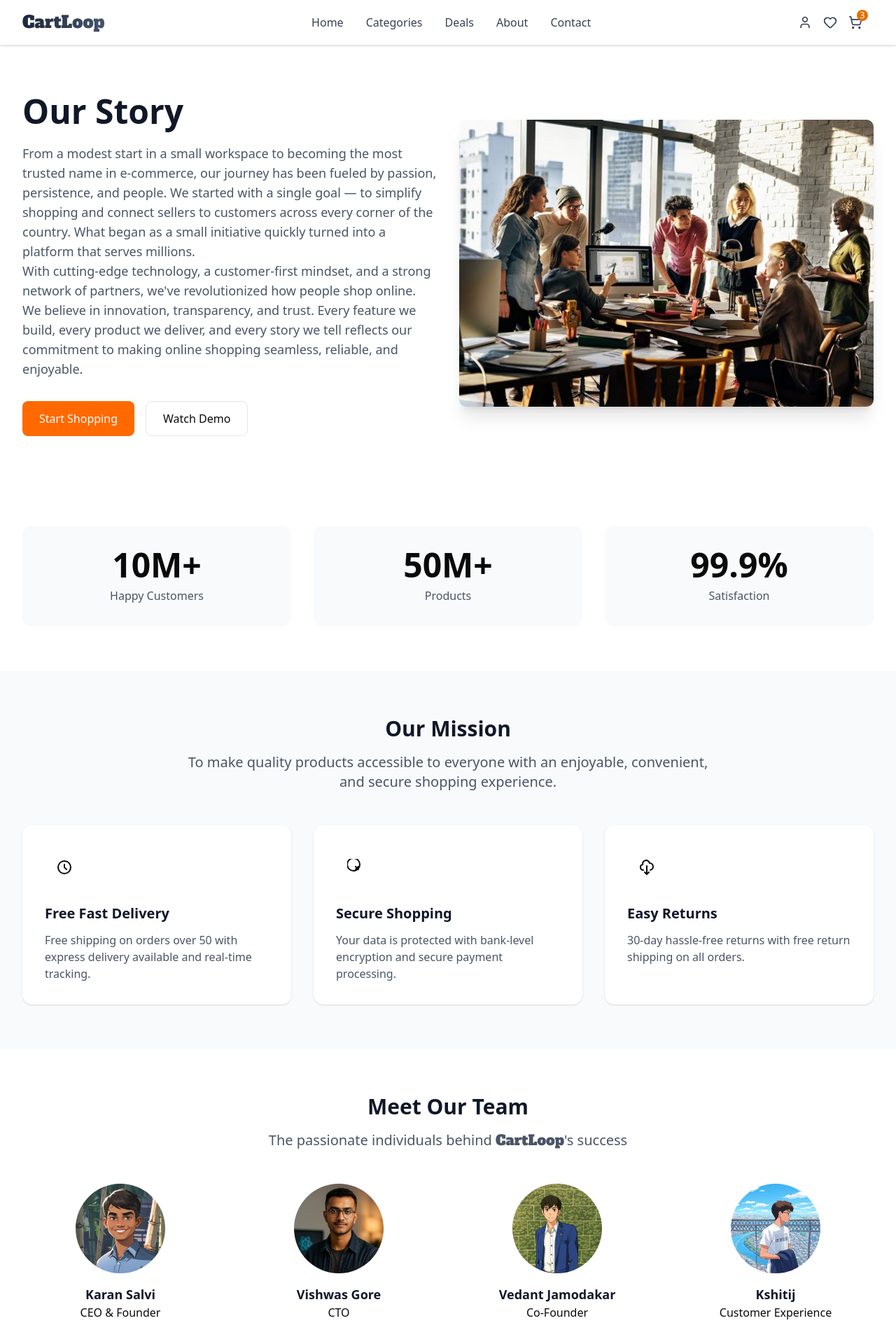
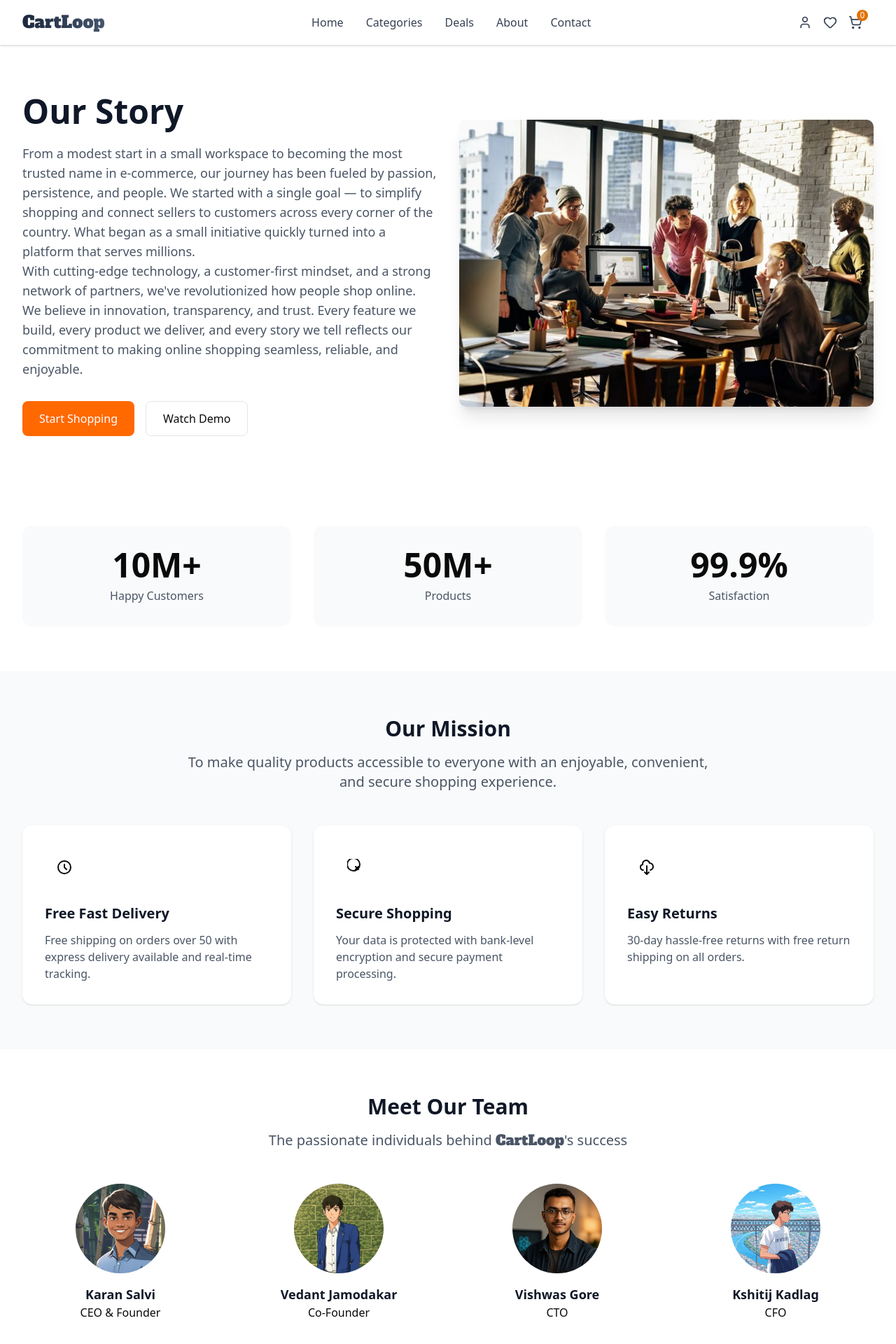
Before and after one commit to seetsch/eccomerce_web, a React (Vite) app in the folder Frontend/: page /about in a window 1280 px wide. Shown: the top 1920 px of the page at 70% size. Built offline with nearby package versions, Linux system fonts and the light colour scheme; no server answers.

Commit message:
Change: Changed Designation and fix some small bugs

```diff
--- a/Frontend/src/App.jsx
+++ b/Frontend/src/App.jsx
@@ -25,7 +25,14 @@ const App = () => {
         <Routes>
           <Route path="/" index element={<Home />} />
           <Route path="/login" element={<LoginPage />} />
-          <Route path="/wishlist" element={<WishPage />} />
+          <Route
+            path="/wishlist"
+            element={
+              <ProtectedRoute allowedRoles={["user", "vendor"]}>
+                <WishPage />
+              </ProtectedRoute>
+            }
+          />
           <Route path="/unauthorized" element={<Unauth />} />
           <Route path="/register" element={<Register />} />
           <Route path="/about" element={<About />} />
@@ -39,7 +46,14 @@ const App = () => {
               </ProtectedRoute>
             }
           />
-          <Route path="/cart" element={<Cart />} />
+          <Route
+            path="/cart"
+            element={
+              <ProtectedRoute allowedRoles={["user", "vendor"]}>
+                <Cart />
+              </ProtectedRoute>
+            }
+          />
           <Route
             path="/profile"
             element={
--- a/Frontend/src/components/Home/Navbar.jsx
+++ b/Frontend/src/components/Home/Navbar.jsx
@@ -1,10 +1,9 @@
 import { Heart, Menu, Search, ShoppingCart, User, X } from "lucide-react";
-import React from "react";
+import React, { use } from "react";
 import { useState } from "react";
 import { RiAdminLine } from "react-icons/ri";
 import { useSelector } from "react-redux";
 import { Link } from "react-router-dom";
-
 
 const Navbar = () => {
   const [isMenuOpen, setIsMenuOpen] = useState(false);
@@ -80,7 +79,11 @@ const Navbar = () => {
             >
               <ShoppingCart className="h-5 w-5" />
               <span className="absolute -top-2 -right-2 bg-amber-600 text-white text-xs rounded-full h-4 w-4 flex items-center justify-center">
-                3
+                {user
+                  ? user.data.cart.length
+                  : localStorage.getItem("cart")
+                  ? JSON.parse(localStorage.getItem("cart")).length
+                  : 0}
               </span>
             </Link>
             {user && isAuthenticated && user.data.role == "vendor" && (
--- a/Frontend/src/pages/About/About.jsx
+++ b/Frontend/src/pages/About/About.jsx
@@ -160,7 +160,8 @@ const About = () => {
           <div class="text-center mb-12">
             <h2 class="text-3xl font-bold text-gray-900">Meet Our Team</h2>
             <p class="mt-4 text-xl text-gray-600 max-w-3xl mx-auto">
-              The passionate individuals behind <span className="brand_name">CartLoop</span>'s success
+              The passionate individuals behind{" "}
+              <span className="brand_name">CartLoop</span>'s success
             </p>
           </div>
 
@@ -177,16 +178,6 @@ const About = () => {
 
             <div class="text-center">
               <img
-                src="/images/people2.jpg"
-                alt="Male tech executive wearing glasses standing against a orange accent wall"
-                class="w-32 h-32 rounded-full mx-auto mb-4 object-cover"
-              />
-              <h3 class="text-lg font-semibold text-gray-900">Vishwas Gore</h3>
-              <p class="text-primary-600">CTO</p>
-            </div>
-
-            <div class="text-center">
-              <img
                 src="/images/people4.jpg"
                 alt="Female marketing director holding tablet with CartLoop app open"
                 class="w-32 h-32 rounded-full mx-auto mb-4 object-cover"
@@ -199,12 +190,24 @@ const About = () => {
 
             <div class="text-center">
               <img
+                src="/images/people2.jpg"
+                alt="Male tech executive wearing glasses standing against a orange accent wall"
+                class="w-32 h-32 rounded-full mx-auto mb-4 object-cover"
+              />
+              <h3 class="text-lg font-semibold text-gray-900">Vishwas Gore</h3>
+              <p class="text-primary-600">CTO</p>
+            </div>
+
+            <div class="text-center">
+              <img
                 src="/images/people3.jpg"
                 alt="Customer service manager smiling with headset on in modern office setting"
                 class="w-32 h-32 rounded-full mx-auto mb-4 object-cover"
               />
-              <h3 class="text-lg font-semibold text-gray-900">Kshitij</h3>
-              <p class="text-primary-600">Customer Experience</p>
+              <h3 class="text-lg font-semibold text-gray-900">
+                Kshitij Kadlag
+              </h3>
+              <p class="text-primary-600">CFO</p>
             </div>
           </div>
         </div>
@@ -239,10 +242,11 @@ const About = () => {
                 </div>
               </div>
               <p class="text-gray-600 italic">
-                "I've been shopping with <span className="brand_name">CartLoop</span>  for over two years now and
-                have never been disappointed. The prices are unbeatable and
-                their customer service is truly exceptional. My orders always
-                arrive sooner than expected!"
+                "I've been shopping with{" "}
+                <span className="brand_name">CartLoop</span> for over two years
+                now and have never been disappointed. The prices are unbeatable
+                and their customer service is truly exceptional. My orders
+                always arrive sooner than expected!"
               </p>
               <div class="mt-4 flex">
                 <svg
@@ -298,10 +302,11 @@ const About = () => {
                 </div>
               </div>
               <p class="text-gray-600 italic">
-                "I was hesitant to order online at first, but <span class="brand_name">CartLoop</span> made the
-                process so simple and secure. When I had a question about my
-                order, their support team responded within minutes. Will
-                definitely be shopping here again!"
+                "I was hesitant to order online at first, but{" "}
+                <span class="brand_name">CartLoop</span> made the process so
+                simple and secure. When I had a question about my order, their
+                support team responded within minutes. Will definitely be
+                shopping here again!"
               </p>
               <div class="mt-4 flex">
                 <svg
@@ -504,7 +509,7 @@ const About = () => {
 
           <div className="border-t border-slate-800 mt-12 pt-8 flex flex-col sm:flex-row justify-between items-center">
             <p className="text-gray-400 text-sm">
-              © 2025 <span >CartLoop</span>. All rights reserved.
+              © 2025 <span>CartLoop</span>. All rights reserved.
             </p>
             <div className="flex space-x-6 mt-4 sm:mt-0">
               <a
```
